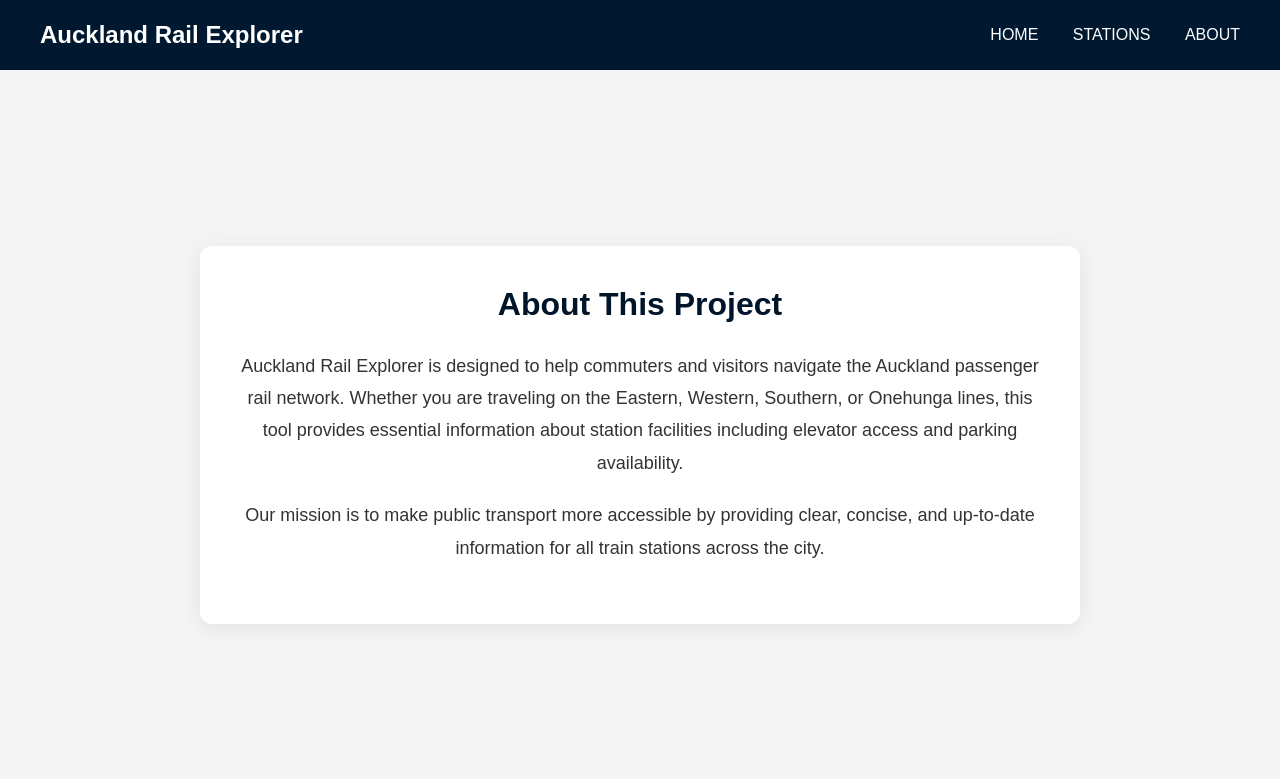
After one commit to 816R-school/NCEA-L2-Rail-Project, a Flask app: page /about in a window 1280 px wide. The commit adds this page. Shown: the top 779 px of the page. Run offline with Flask 3, Linux system fonts and the light colour scheme.

Commit message:
small update

```diff
--- a/app.py
+++ b/app.py
@@ -33,5 +33,9 @@ def stations():
     conn.close()
     return render_template('stations.html', stations=stations_data)
 
+@app.route('/about')
+def about():
+    return render_template('about.html')
+
 if __name__ == '__main__':
     app.run(debug=True)
--- /dev/null
+++ b/templates/about.html
@@ -0,0 +1,100 @@
+<!DOCTYPE html>
+<html lang="en">
+<head>
+    <meta charset="UTF-8">
+    <meta name="viewport" content="width=device-width, initial-scale=1.0">
+    <title>About - Auckland Rail Explorer</title>
+    <link rel="stylesheet" href="{{ url_for('static', filename='style.css') }}">
+    <style>
+        body {
+            margin: 0;
+            padding-top: 90px;
+            background-color: #f4f7f6;
+        }
+
+        nav {
+            position: fixed;
+            top: 0;
+            left: 0;
+            right: 0;
+            height: 70px;
+            z-index: 1000;
+            background-color: #001529;
+            display: flex;
+            justify-content: space-between;
+            align-items: center;
+            padding: 0 40px;
+        }
+
+        nav h1 {
+            color: white;
+            margin: 0;
+            font-size: 24px;
+        }
+
+        .nav-links a {
+            color: white;
+            text-decoration: none;
+            margin-left: 30px;
+            font-weight: normal;
+        }
+
+        .about-container {
+            display: flex;
+            justify-content: center;
+            align-items: center;
+            min-height: calc(100vh - 150px);
+            padding: 20px;
+        }
+
+        .about-box {
+            max-width: 800px;
+            background: #FFFFFF;
+            padding: 40px;
+            border-radius: 12px;
+            box-shadow: 0 4px 20px rgba(0,0,0,0.08);
+            text-align: center;
+        }
+
+        .about-box h2 {
+            font-size: 32px;
+            margin-top: 0;
+            color: #001529;
+        }
+
+        .about-box p {
+            font-size: 18px;
+            line-height: 1.8;
+            color: #333;
+            margin-bottom: 20px;
+        }
+    </style>
+</head>
+<body>
+
+    <nav>
+        <h1>Auckland Rail Explorer</h1>
+        <div class="nav-links">
+            <a href="/">HOME</a>
+            <a href="/stations">STATIONS</a>
+            <a href="/about">ABOUT</a>
+        </div>
+    </nav>
+
+    <div class="about-container">
+        <div class="about-box">
+            <h2>About This Project</h2>
+            <p>
+                Auckland Rail Explorer is designed to help commuters and visitors navigate the Auckland passenger rail network.
+                Whether you are traveling on the Eastern, Western, Southern, or Onehunga lines, this tool provides essential
+                information about station facilities including elevator access and parking availability.
+            </p>
+            <p>
+                Our mission is to make public transport more accessible by providing clear, concise, and up-to-date
+                information for all train stations across the city.
+            </p>
+        </div>
+    </div>
+
+</body>
+</html>
--- a/templates/stations.html
+++ b/templates/stations.html
@@ -52,7 +52,7 @@
         <div class="nav-links">
             <a href="/">HOME</a>
             <a href="/stations">STATIONS</a>
-            <a href="#">ABOUT</a>
+            <a href="/about">ABOUT</a>
         </div>
     </nav>
 
```
Also changed, not shown: templates/home.html (+4 -4 lines).
